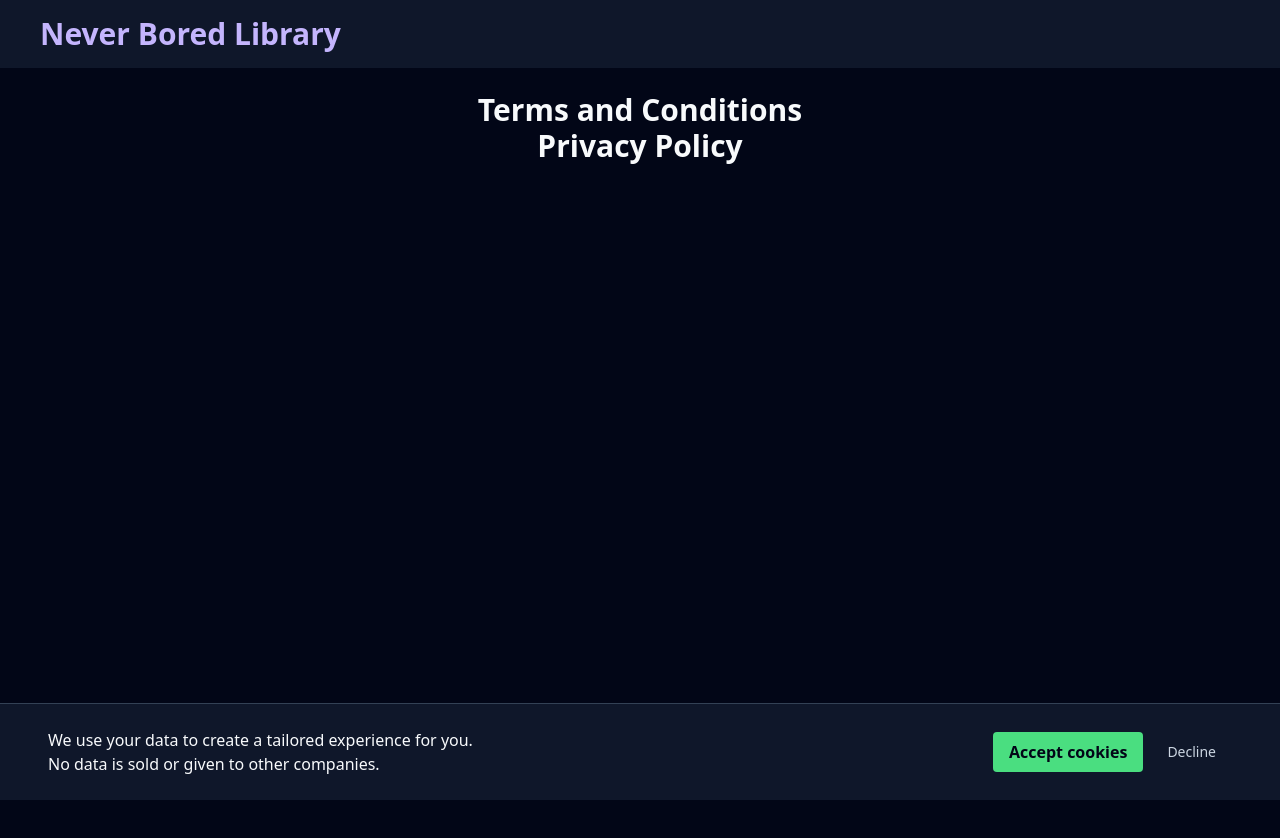
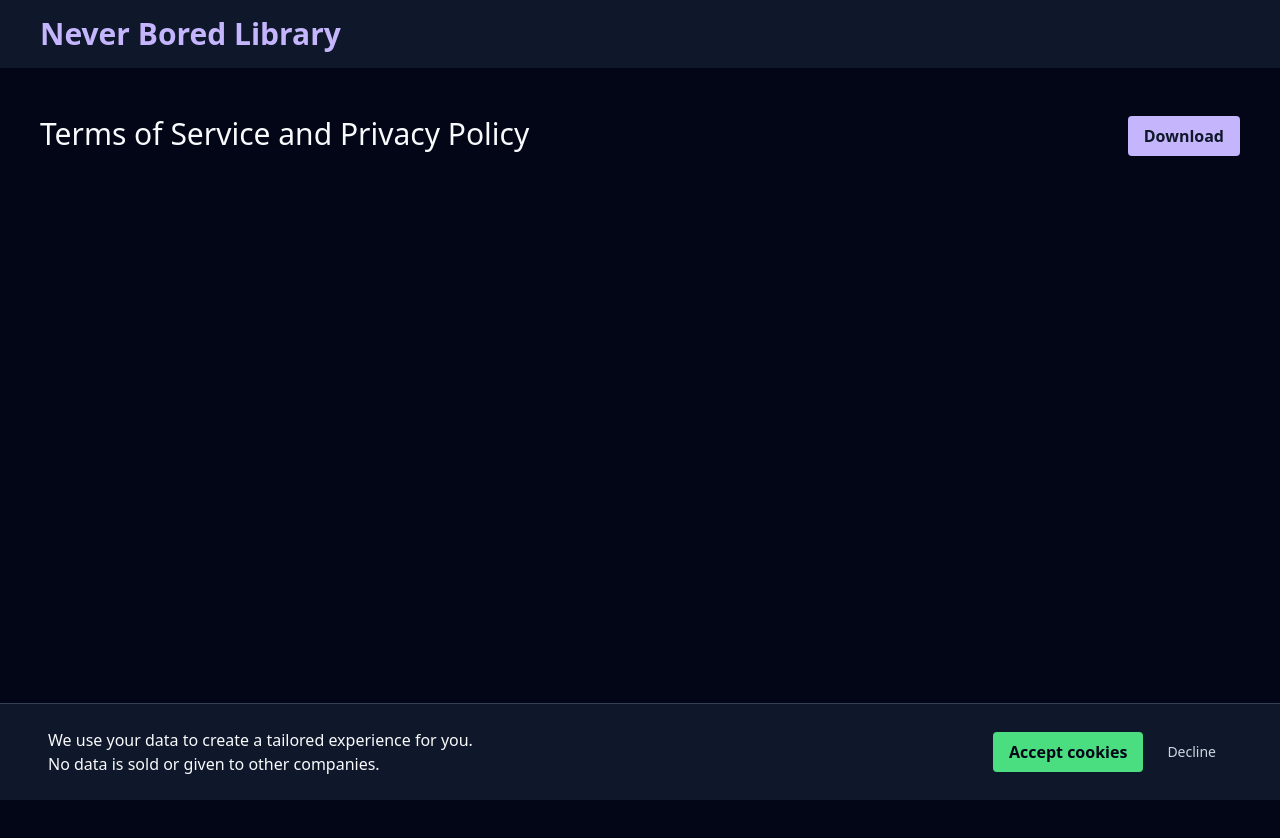
Before and after one commit to lcarvajal/never-bored-learning, a React (Vite) app: page /terms-and-conditions in a window 1280 px wide. Shown: the top 838 px of the page. Before the commit the page ends 800 px from the top, so only its background shows below. Built offline with nearby package versions, Linux system fonts and the light colour scheme; no server answers.

Commit message:
Add terms of use and privacy policy

```diff
--- a/src/pages/public/TermsPage.tsx
+++ b/src/pages/public/TermsPage.tsx
@@ -2,10 +2,12 @@
 
 export default function TermsPage() {
   return (
-    <div>
-      <h1>Terms and Conditions</h1>
-
-      <h1>Privacy Policy</h1>
+    <div className="flex flex-col h-screen">
+      <div className="flex flex-row justify-between p-6">
+        <h3 className="flex grow text-3xl">Terms of Service and Privacy Policy</h3>
+        <button className="flex button-primary" onClick={() => window.open('./terms-and-privacy.pdf', '_blank')}>Download</button>
+      </div>
+      <iframe src="./terms-and-privacy.pdf" className="flex grow w-full"/>
     </div>
   );
 }
```
Also changed, not shown: 1 other file (tests, documents, lock files or other folders).
